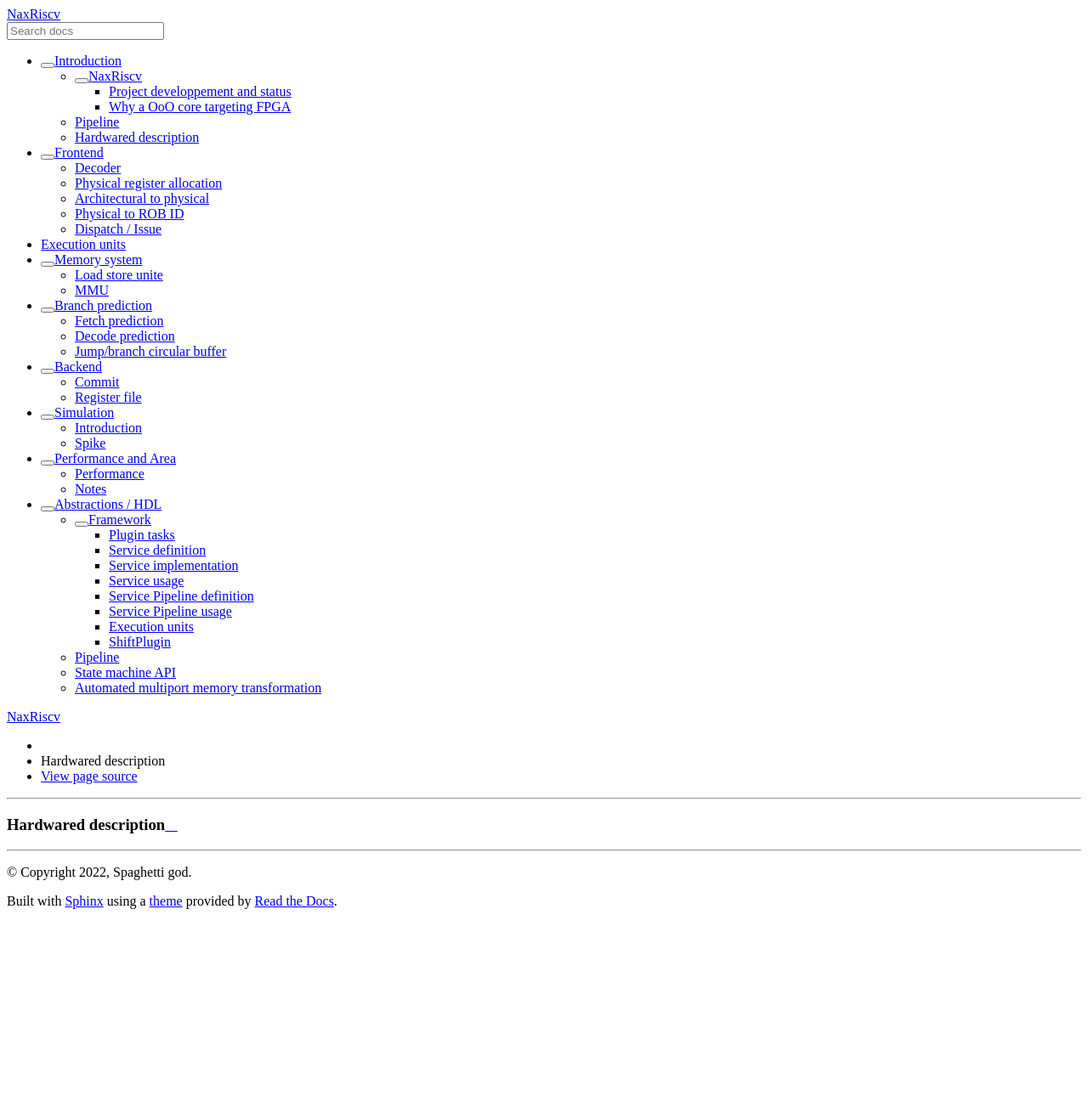
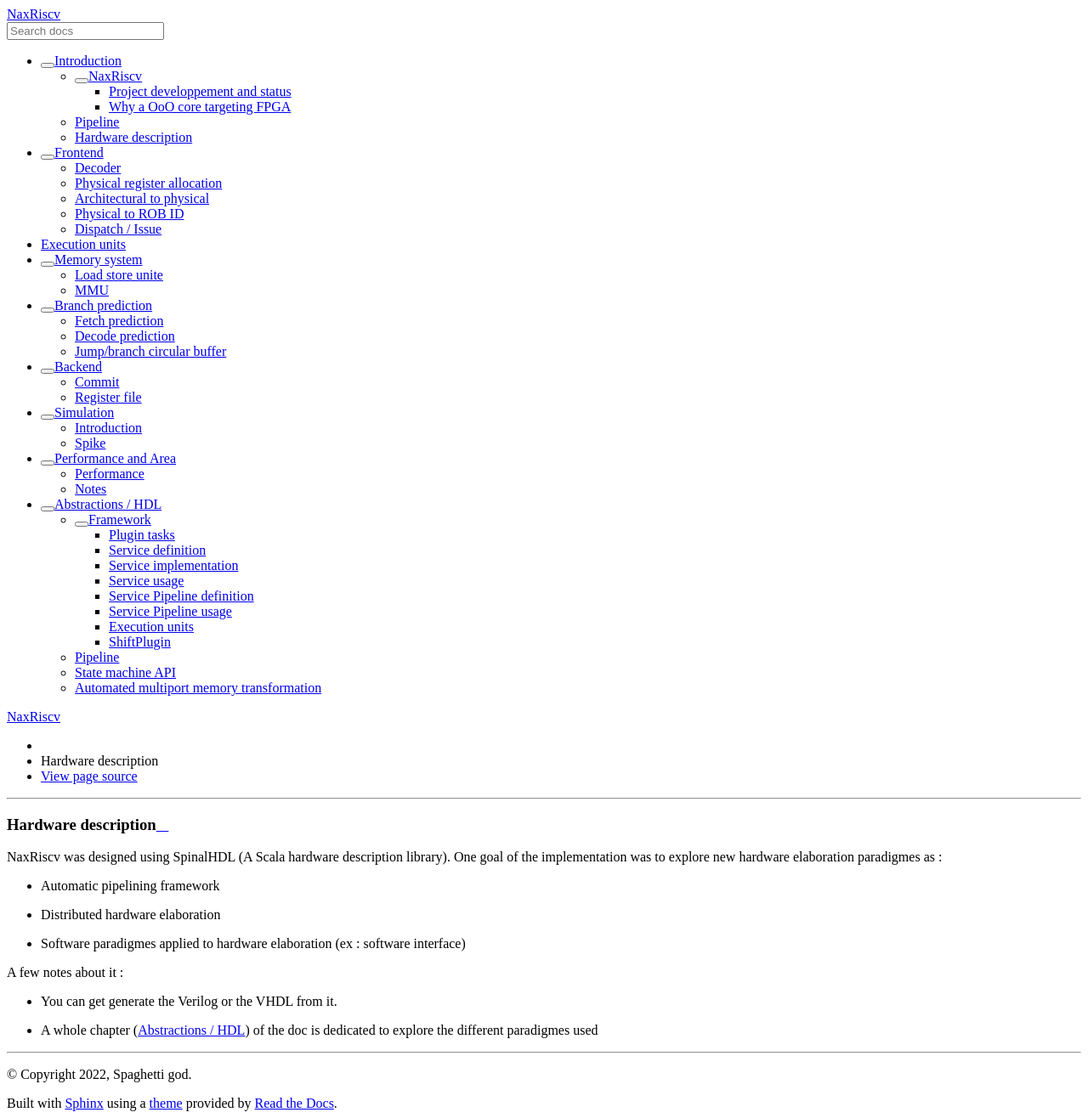
Before and after one commit to SpinalHDL/NaxRiscv-Rtd, a Sphinx documentation site: the page built from source/NaxRiscv/introduction/hardware_description.rst, in a window 1280 px wide. Shown: the whole page at 85% size. Built offline with Sphinx 7.4.7 and the Read the Docs theme 2.0.0, drawn with Linux system fonts in a browser that asks for light colours; before the commit the page ends 1078 px from its top, so only the background shows below that.

Commit message:
introduction hardware description fixed

```diff
--- a/source/NaxRiscv/abstraction/index.rst
+++ b/source/NaxRiscv/abstraction/index.rst
@@ -1,6 +1,8 @@
 
 .. role:: raw-html-m2r(raw)
    :format: html
+
+.. _abstraction_hdl:
 
 
 ========================
--- a/source/NaxRiscv/introduction/hardware_description.rst
+++ b/source/NaxRiscv/introduction/hardware_description.rst
@@ -1,5 +1,18 @@
 .. role:: raw-html-m2r(raw)
    :format: html
 
-Hardwared description
+Hardware description
 ============================
+
+NaxRiscv was designed using SpinalHDL (A Scala hardware description library).
+One goal of the implementation was to explore new hardware elaboration paradigmes as :
+
+- Automatic pipelining framework
+- Distributed hardware elaboration
+- Software paradigmes applied to hardware elaboration (ex : software interface)
+
+
+A few notes about it :
+
+- You can get generate the Verilog or the VHDL from it.
+- A whole chapter (:ref:`abstraction_hdl`) of the doc is dedicated to explore the different paradigmes used
```
